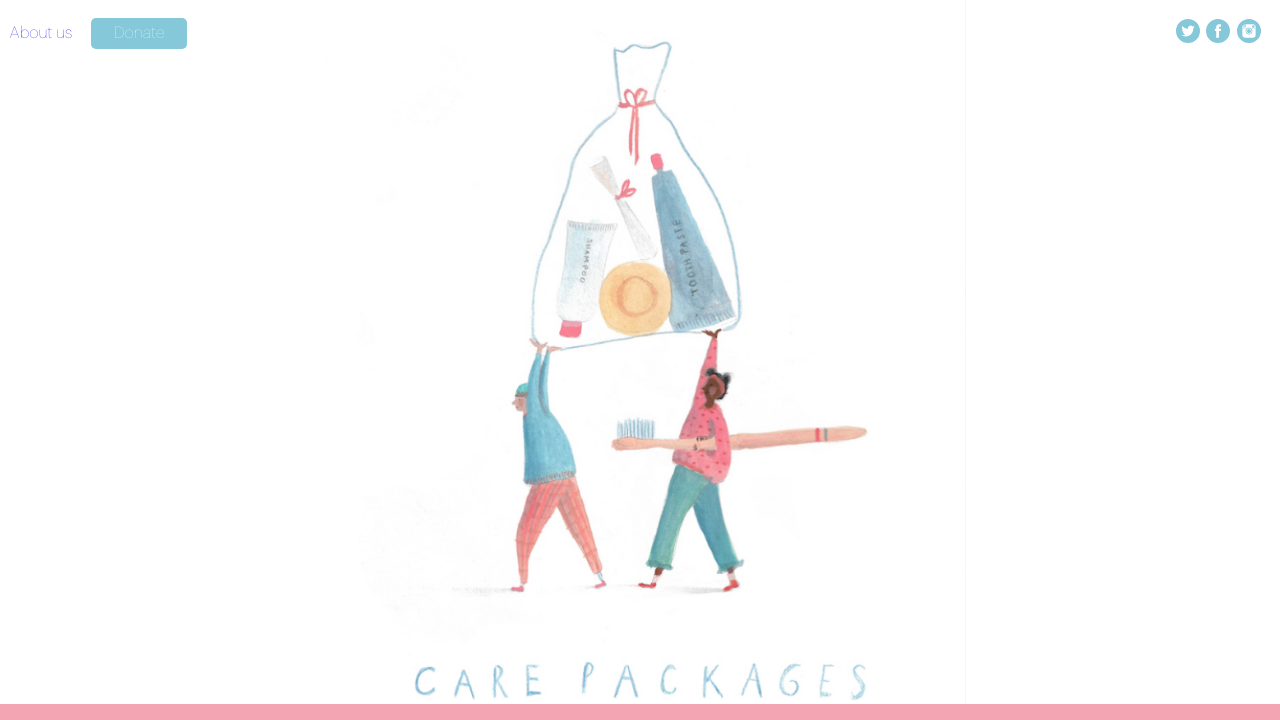
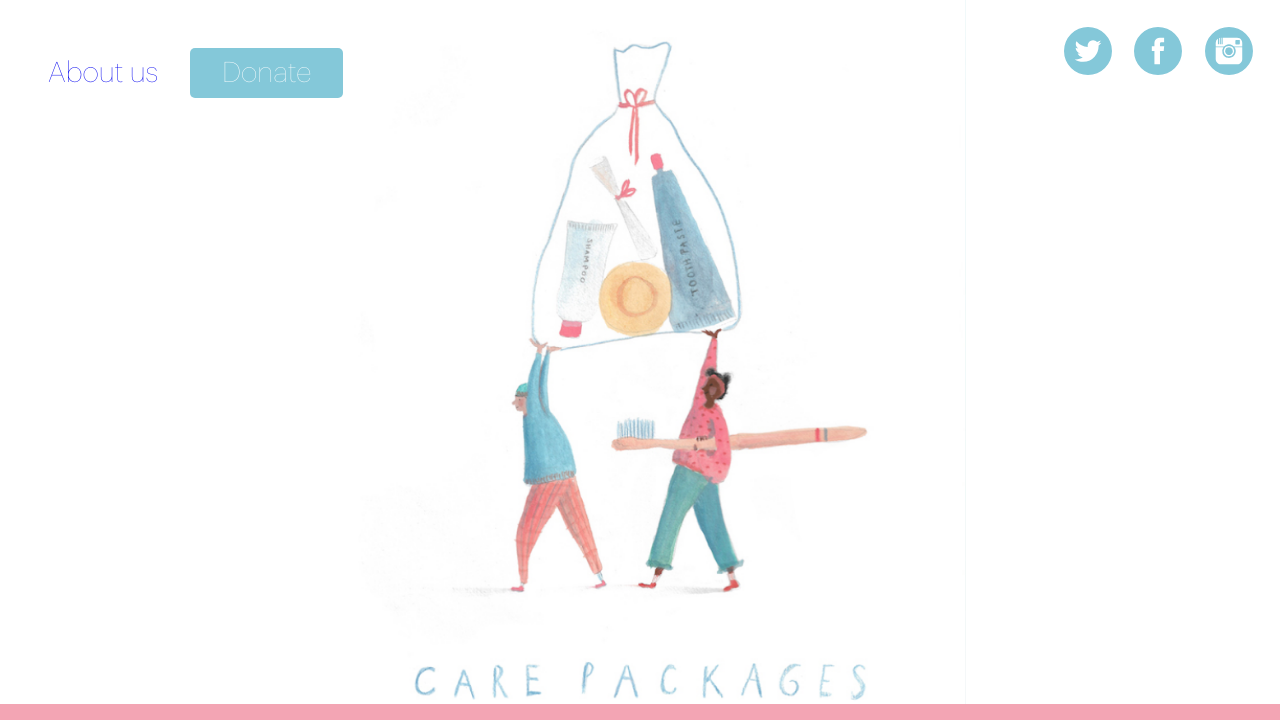
Before and after one commit to chrisphillers/care-packages, a Gatsby site: page / in a window 1280 px wide. Shown: the top 720 px of the page. Built offline with nearby package versions, Linux system fonts and the light colour scheme; Gatsby itself is replaced by a stand-in of ours; a web font is replaced by a local one.

Commit message:
fix SSR window.location issue

```diff
--- a/src/components/carepackagehome/waystohelp.js
+++ b/src/components/carepackagehome/waystohelp.js
@@ -72,7 +72,7 @@ const HelpItem = styled.div`
   @media (min-width: 767px) {
     flex-wrap: wrap;
     flex: 1;
-    font-size: calc(1px + (43 - 1) * ((100vw - 300px) / (1920 - 300)));
+    font-size: calc(1px + (32 - 1) * ((100vw - 300px) / (1920 - 300)));
     line-height: 2.3rem;
     padding: 1rem;
     justify-content: space-around;
--- a/src/components/header.js
+++ b/src/components/header.js
@@ -8,8 +8,19 @@ import styled from "styled-components";
 import InfoArrow from "../../content/assets/svgs/info-arrow.svg";
 
 import { theme } from "../styles/theme";
-export const Header = () => (
+export const Header = () => {
+  const [aboutUsRender, setAboutUsRender] = React.useState(false);
+  // let aboutUsRender = false;
+
+  React.useEffect(() => {
+    window.location.pathname === "/about-us"
+      ? setAboutUsRender(true)
+      : setAboutUsRender(false);
+  }, []);
+  console.log(aboutUsRender);
+  return (
     <HeaderBlock
+      aboutUsRender={aboutUsRender}
       // style={{
       //   display: "flex",
       //   textTransform: "uppercase",
@@ -19,7 +30,6 @@ export const Header = () => (
       //   // height: "100%",
       // }}
     >
-    {console.log(window.location)}
       <Top>
         <Nav>
           <a href="/about-us">About us</a>
@@ -40,6 +50,7 @@ export const Header = () => (
       {/* <img src="../../content/assets/svgs/info-arrow.svg"></img> */}
     </HeaderBlock>
   );
+};
 
 export const SocialLogos = styled.div`
   margin: 1rem;
@@ -61,19 +72,34 @@ export const SocialLogos = styled.div`
     }
   }
 
+  @media (min-width: 767px) {
+    svg {
+      height: 3rem;
+      margin: 0.7rem;
+    }
+  }
+
   /* display: none; */
 `;
 
 export const Nav = styled.nav`
   display: flex;
   align-items: center;
-
+  font-size: calc(10px + (40 - 10) * ((100vw - 300px) / (1920 - 300)));
   /* justify-content: flex-start; */
   /* margin: 1rem; */
   /* padding: 2rem; */
 
   > * {
     margin: 0.6rem;
+  }
+
+  @media (min-width: 767px) {
+    margin: 2rem;
+  }
+
+  > * {
+    margin: 1rem;
   }
 `;
 
@@ -92,19 +118,21 @@ export const DonateButton = styled.a`
     background: lightgrey;
     color: ${theme.brandPrimary};
   }
+  @media (min-width: 767px) {
+    padding: 0.6rem 2rem;
+  }
 `;
 
-export const HeaderBlock = styled.header`
+export const HeaderBlock = styled.div`
   background-color: white;
   background-size: contain;
   background-repeat: no-repeat;
   background-position: center;
-  height: ${window.location.pathname === "/about-us" ? "70px" : "80vh"};
+  height: ${({ aboutUsRender }) => (aboutUsRender ? "70px" : "80vh")};
   display: flex;
   flex-direction: column;
   justify-content: space-between;
   padding-bottom: 4rem;
-  background-image: url(${window.location.pathname === "/about-us"
-    ? null
-    : heroPic});
+  background-image: url(${({ aboutUsRender }) =>
+    aboutUsRender ? null : heroPic});
 `;
```
Lines whose indentation alone changed are shown as unchanged.
